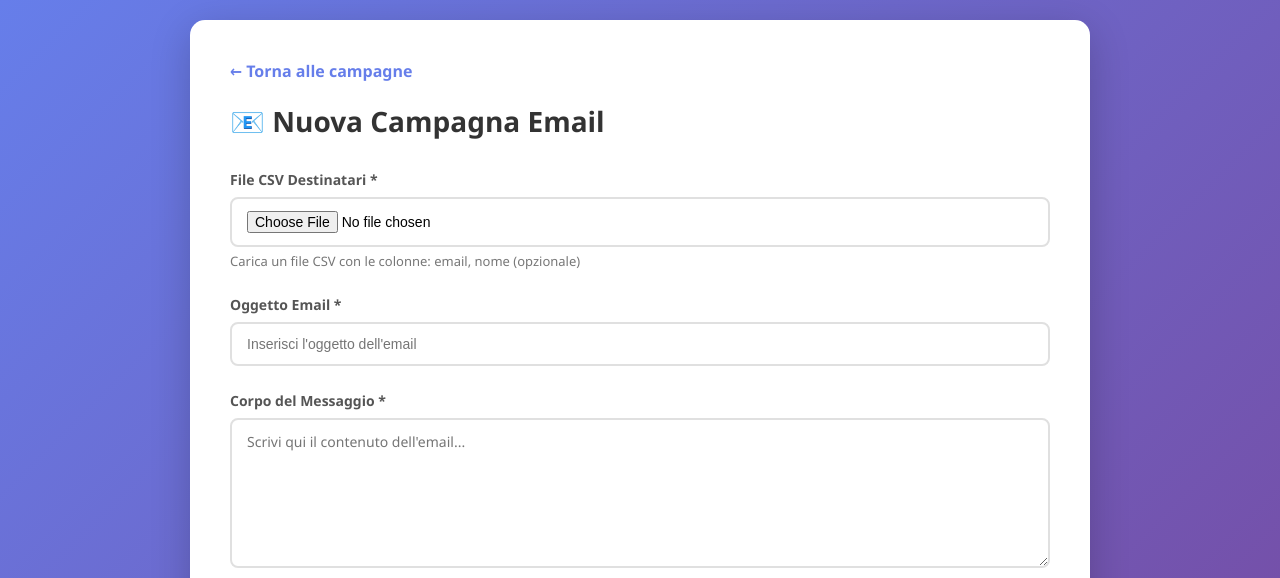
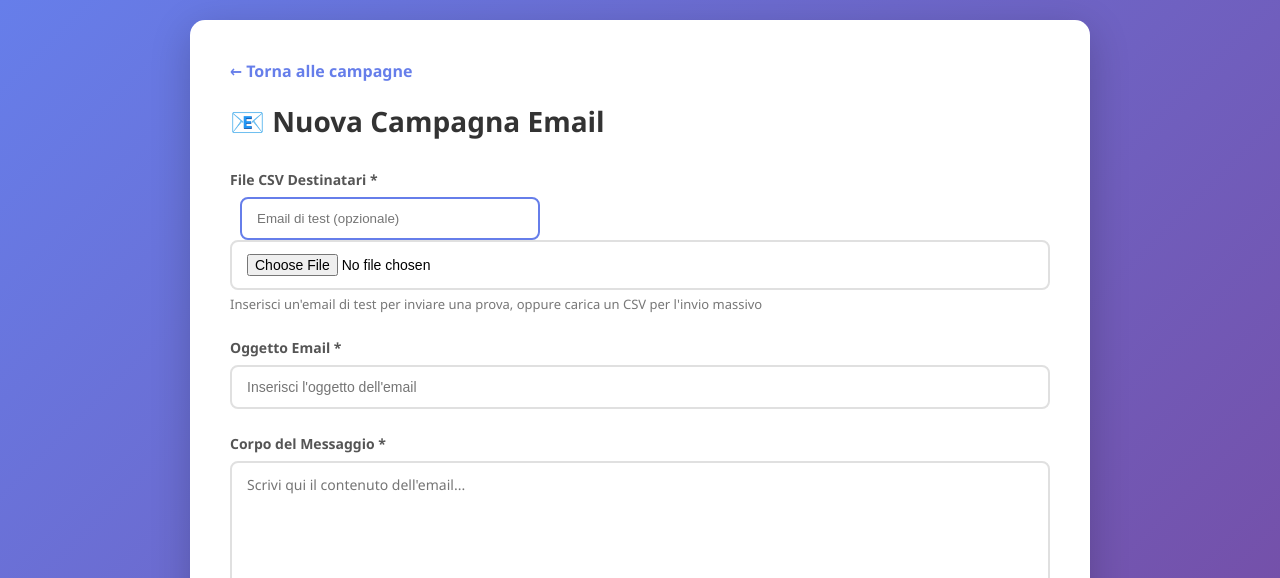
Before and after one commit to SLartax/newsletter-marketing-system, a Flask app: page /campaigns/new in a window 1280 px wide. Shown: the top 578 px of the page. Run offline with Flask 3, Linux system fonts and the light colour scheme; the visitor is signed in with stand-in values (Sample User, id 1).

Commit message:
Modify info text for CSV and test email input
Updated the info text to clarify email test input and CSV upload instructions.

```diff
--- a/templates/new_campaign.html
+++ b/templates/new_campaign.html
@@ -29,8 +29,9 @@
         <form action="/campaigns/new" method="POST" enctype="multipart/form-data">
             <div class="form-group">
                 <label for="csv_file">File CSV Destinatari *</label>
+                                <input type="email" id="test_email" name="test_email" placeholder="Email di test (opzionale)" style="margin-left: 10px; padding: 12px 15px; border: 2px solid #667eea; border-radius: 8px; width: 300px;">
                 <input type="file" id="csv_file" name="csv_file" accept=".csv" required>
-                <p class="info-text">Carica un file CSV con le colonne: email, nome (opzionale)</p>
+                                <p class="info-text">Inserisci un'email di test per inviare una prova, oppure carica un CSV per l'invio massivo</p>
             </div>
 
             <div class="form-group">
```
